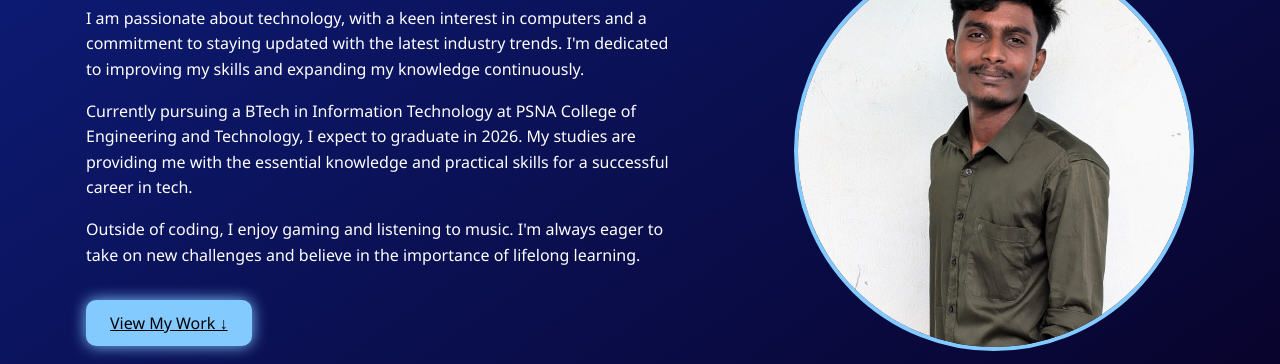
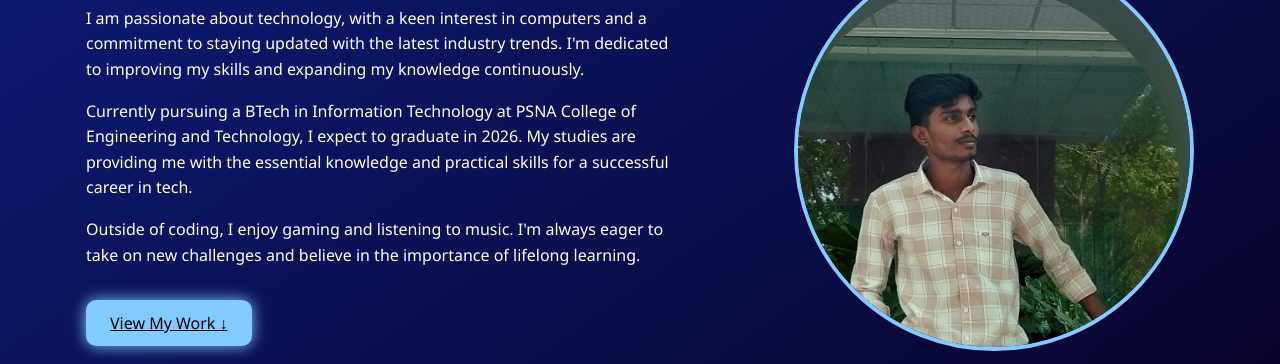
Before and after one commit to PoovarasanJ2005/portfolio, a plain HTML site: page index.html in a window 1280 px wide. Shown: the part 279-643 px from the top of the page. Drawn offline with Linux system fonts and the light colour scheme.

Commit message:
Update index.html

```diff
--- a/index.html
+++ b/index.html
@@ -401,7 +401,7 @@
       </div>
     </div>
     <div class="intro-img">
-      <img src="i.jpg" alt="Poovarasan J" />
+      <img src="poovarasan pic.png" alt="Poovarasan J" />
     </div>
   </section>
 
```
